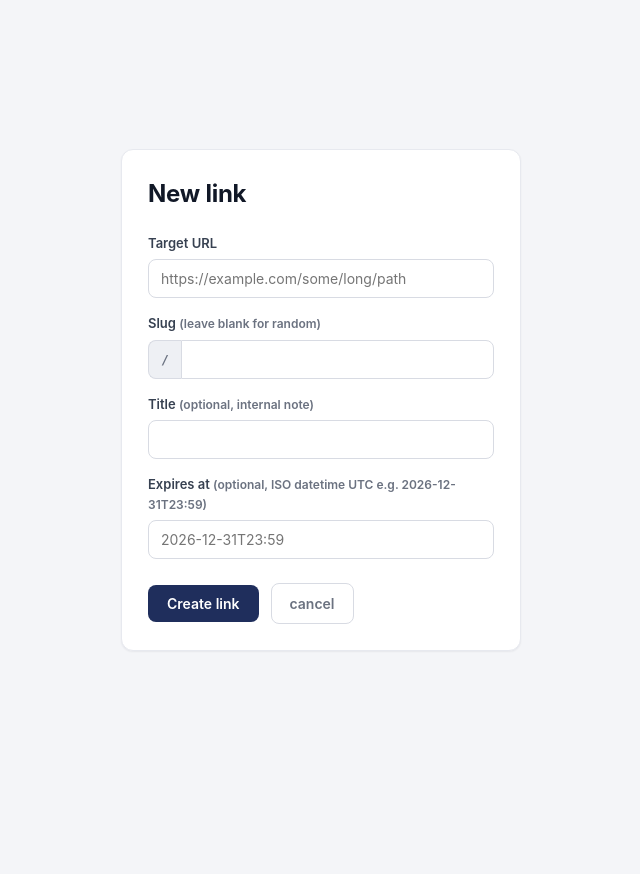
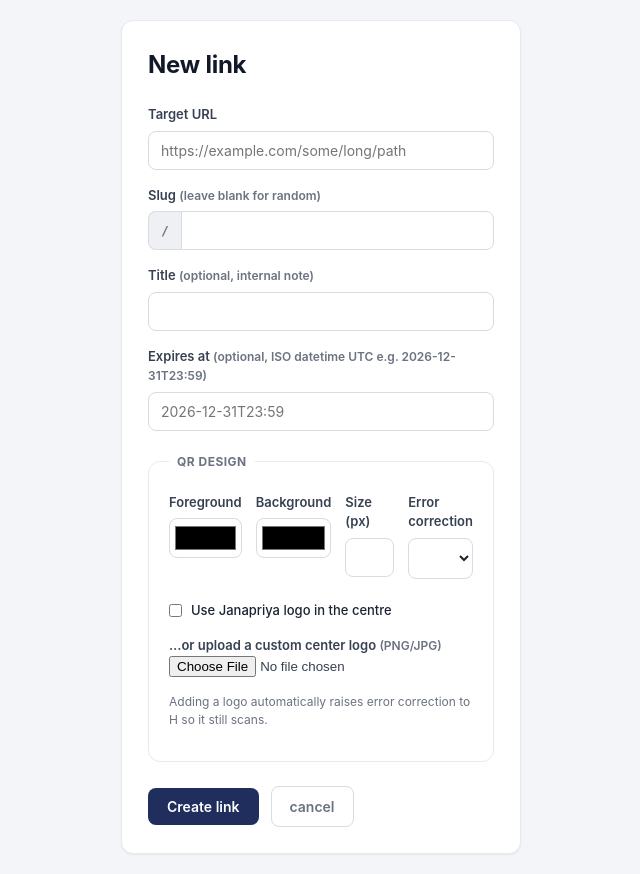
Before and after one commit to sdutechsolutions-arch/shorturl, a FastAPI app: template app/templates/link_form.html in a window 1280 px wide. Shown: the whole page, without its empty margins (319-959 px from the left). Before the commit the page ends 651 px from the top, so only its background shows below. Run offline with FastAPI, Linux system fonts and the light colour scheme; the template is opened without the code that fills it, so the values that code supplies are empty; parts of the project's set-up code (start-up, migrations or seed data) failed here and were passed over.

Commit message:
Add QR logo + design options to the create-link form
- New-link form now exposes the full QR design fieldset (fg/bg, size, error
  correction) plus a "Use Janapriya logo" one-click option and custom logo
  upload — previously logo/design were only settable when editing.
- Bundle the Janapriya diamond mark as app/static/brand-logo.png so the brand
  logo needs no re-upload; the same option is available on the edit form.
- Adding any logo auto-forces error-correction H so the centred mark still scans.
- Refactor shared helpers (_normalize_design, _read_logo_upload, _save_logo,
  _save_brand_logo) and pass a unified `design` dict to the form template.

Co-Authored-By: Claude Opus 4.8 (1M context) <noreply@anthropic.com>

```diff
--- a/app/main.py
+++ b/app/main.py
@@ -18,6 +18,7 @@ from .slug import is_valid_slug, random_slug
 
 BASE_DIR = Path(__file__).resolve().parent
 ROOT_DIR = BASE_DIR.parent
+BRAND_LOGO = BASE_DIR / "static" / "brand-logo.png"
 templates = Jinja2Templates(directory=str(BASE_DIR / "templates"))
 
 EC_LEVELS = ["L", "M", "Q", "H"]
@@ -109,6 +110,40 @@ def _clean_hex(value: str, default: str) -> str:
     return default
 
 
+def _normalize_design(qr_fg: str, qr_bg: str, qr_size: int, qr_ec: str, *, with_logo: bool) -> dict:
+    """Clean QR design fields. When a logo is present we force EC 'H' so the
+    centre image doesn't knock out enough modules to break scanning."""
+    fg = _clean_hex(qr_fg, "#000000")
+    bg = _clean_hex(qr_bg, "#FFFFFF")
+    size = min(2048, max(128, qr_size))
+    ec = qr_ec.upper() if qr_ec.upper() in EC_LEVELS else "M"
+    if with_logo:
+        ec = "H"
+    return {"fg": fg, "bg": bg, "size": size, "ec": ec}
+
+
+def _read_logo_upload(logo: UploadFile | None) -> tuple[bytes | None, str | None]:
+    """Return (raw_bytes, error). (None, None) when no file was uploaded."""
+    if logo is None or not logo.filename:
+        return None, None
+    raw = logo.file.read()
+    try:
+        Image.open(io.BytesIO(raw)).verify()
+        return raw, None
+    except Exception:  # noqa: BLE001
+        return None, "Logo must be a valid image file (PNG/JPG)."
+
+
+def _save_logo(link_id: int, raw: bytes) -> None:
+    _logo_dir().mkdir(parents=True, exist_ok=True)
+    Image.open(io.BytesIO(raw)).convert("RGBA").save(_logo_path(link_id), format="PNG")
+
+
+def _save_brand_logo(link_id: int) -> None:
+    _logo_dir().mkdir(parents=True, exist_ok=True)
+    Image.open(BRAND_LOGO).convert("RGBA").save(_logo_path(link_id), format="PNG")
+
+
 # ---------- public ----------
 
 @app.get("/healthz")
@@ -194,7 +229,9 @@ def new_get(request: Request, user: str = Depends(require_user)) -> Response:
     return templates.TemplateResponse(
         request,
         "link_form.html",
-        {"user": user, "link": None, "error": None, "base_url": settings.base_url, "ec_levels": EC_LEVELS},
+        {"user": user, "link": None, "error": None, "base_url": settings.base_url,
+         "ec_levels": EC_LEVELS, "design": {"fg": "#000000", "bg": "#FFFFFF", "size": 512, "ec": "M"},
+         "has_logo": False},
     )
 
 
@@ -206,6 +243,12 @@ def new_post(
     slug: str = Form(""),
     title: str = Form(""),
     expires_at: str = Form(""),
+    qr_fg: str = Form("#000000"),
+    qr_bg: str = Form("#FFFFFF"),
+    qr_size: int = Form(512),
+    qr_ec: str = Form("M"),
+    use_brand_logo: str = Form("off"),
+    logo: UploadFile | None = File(None),
 ) -> Response:
     err = None
     norm_url = _normalize_url(target_url)
@@ -225,37 +268,41 @@ def new_post(
         err = err or "Expires-at must be a valid ISO datetime."
         exp = None
 
-    if err:
+    new_logo_bytes, logo_err = _read_logo_upload(logo)
+    err = err or logo_err
+    want_logo = new_logo_bytes is not None or use_brand_logo == "on"
+    design = _normalize_design(qr_fg, qr_bg, qr_size, qr_ec, with_logo=want_logo)
+
+    def _rerender(msg: str, status: int) -> Response:
         return templates.TemplateResponse(
             request,
             "link_form.html",
-            {
-                "user": user, "link": None, "error": err,
-                "base_url": settings.base_url, "ec_levels": EC_LEVELS,
-                "form": {"target_url": target_url, "slug": slug, "title": title, "expires_at": expires_at},
-            },
-            status_code=400,
+            {"user": user, "link": None, "error": msg, "base_url": settings.base_url,
+             "ec_levels": EC_LEVELS, "design": design, "has_logo": False,
+             "form": {"target_url": target_url, "slug": slug, "title": title, "expires_at": expires_at,
+                      "use_brand_logo": use_brand_logo == "on"}},
+            status_code=status,
         )
+
+    if err:
+        return _rerender(err, 400)
 
     with db.conn() as c, c.cursor() as cur:
         cur.execute("SELECT 1 FROM links WHERE slug = %s", (slug,))
         if cur.fetchone() is not None:
-            return templates.TemplateResponse(
-                request,
-                "link_form.html",
-                {
-                    "user": user, "link": None,
-                    "error": f"Slug '{slug}' is already taken.",
-                    "base_url": settings.base_url, "ec_levels": EC_LEVELS,
-                    "form": {"target_url": target_url, "slug": slug, "title": title, "expires_at": expires_at},
-                },
-                status_code=409,
-            )
+            return _rerender(f"Slug '{slug}' is already taken.", 409)
         cur.execute(
-            """INSERT INTO links (slug, target_url, title, expires_at)
-               VALUES (%s, %s, %s, %s) RETURNING id""",
-            (slug, norm_url, (title or None), exp),
+            """INSERT INTO links (slug, target_url, title, expires_at, qr_fg, qr_bg, qr_size, qr_ec)
+               VALUES (%s, %s, %s, %s, %s, %s, %s, %s) RETURNING id""",
+            (slug, norm_url, (title or None), exp, design["fg"], design["bg"], design["size"], design["ec"]),
         )
+        new_id = cur.fetchone()["id"]
+        if want_logo:
+            if new_logo_bytes is not None:
+                _save_logo(new_id, new_logo_bytes)
+            else:
+                _save_brand_logo(new_id)
+            cur.execute("UPDATE links SET qr_logo = TRUE WHERE id = %s", (new_id,))
         c.commit()
 
     return RedirectResponse("/admin/", status_code=303)
@@ -272,7 +319,8 @@ def edit_get(link_id: int, request: Request, user: str = Depends(require_user))
         request,
         "link_form.html",
         {"user": user, "link": link, "error": None, "base_url": settings.base_url,
-         "ec_levels": EC_LEVELS, "has_logo": _logo_path(link_id).exists()},
+         "ec_levels": EC_LEVELS, "has_logo": _logo_path(link_id).exists(),
+         "design": {"fg": link["qr_fg"], "bg": link["qr_bg"], "size": link["qr_size"], "ec": link["qr_ec"]}},
     )
 
 
@@ -290,6 +338,7 @@ def edit_post(
     qr_bg: str = Form("#FFFFFF"),
     qr_size: int = Form(512),
     qr_ec: str = Form("M"),
+    use_brand_logo: str = Form("off"),
     remove_logo: str = Form("off"),
     logo: UploadFile | None = File(None),
 ) -> Response:
@@ -312,39 +361,39 @@ def edit_post(
         err = err or "Expires-at must be a valid ISO datetime."
         exp = None
 
-    # QR design normalisation
-    fg = _clean_hex(qr_fg, "#000000")
-    bg = _clean_hex(qr_bg, "#FFFFFF")
-    size = min(2048, max(128, qr_size))
-    ec = qr_ec.upper() if qr_ec.upper() in EC_LEVELS else "M"
+    new_logo_bytes, logo_err = _read_logo_upload(logo)
+    err = err or logo_err
 
-    # Logo validation
-    logo_err = None
     have_logo = _logo_path(link_id).exists()
-    new_logo_bytes = None
-    if logo is not None and logo.filename:
-        raw = logo.file.read()
-        try:
-            Image.open(io.BytesIO(raw)).verify()
-            new_logo_bytes = raw
-        except Exception:  # noqa: BLE001
-            logo_err = "Logo must be a valid image file (PNG/JPG)."
+    # decide the resulting logo state
+    if new_logo_bytes is not None or use_brand_logo == "on":
+        want_logo = True
+    elif remove_logo == "on":
+        want_logo = False
+    else:
+        want_logo = have_logo
+    design = _normalize_design(qr_fg, qr_bg, qr_size, qr_ec, with_logo=want_logo)
 
-    if err or logo_err:
+    def _rerender(msg: str, status: int) -> Response:
         return templates.TemplateResponse(
             request,
             "link_form.html",
-            {"user": user, "link": existing, "error": err or logo_err,
-             "base_url": settings.base_url, "ec_levels": EC_LEVELS, "has_logo": have_logo},
-            status_code=400,
+            {"user": user, "link": existing, "error": msg, "base_url": settings.base_url,
+             "ec_levels": EC_LEVELS, "has_logo": have_logo, "design": design},
+            status_code=status,
         )
+
+    if err:
+        return _rerender(err, 400)
 
     active = is_active == "on"
 
     # Apply logo file changes
     if new_logo_bytes is not None:
-        _logo_dir().mkdir(parents=True, exist_ok=True)
-        Image.open(io.BytesIO(new_logo_bytes)).convert("RGBA").save(_logo_path(link_id), format="PNG")
+        _save_logo(link_id, new_logo_bytes)
+        have_logo = True
+    elif use_brand_logo == "on":
+        _save_brand_logo(link_id)
         have_logo = True
     elif remove_logo == "on" and have_logo:
         _logo_path(link_id).unlink(missing_ok=True)
@@ -354,19 +403,13 @@ def edit_post(
         if slug != existing["slug"]:
             cur.execute("SELECT 1 FROM links WHERE slug = %s AND id <> %s", (slug, link_id))
             if cur.fetchone() is not None:
-                return templates.TemplateResponse(
-                    request,
-                    "link_form.html",
-                    {"user": user, "link": existing,
-                     "error": f"Slug '{slug}' is already taken.", "base_url": settings.base_url,
-                     "ec_levels": EC_LEVELS, "has_logo": have_logo},
-                    status_code=409,
-                )
+                return _rerender(f"Slug '{slug}' is already taken.", 409)
         cur.execute(
             """UPDATE links SET slug=%s, target_url=%s, title=%s, expires_at=%s, is_active=%s,
                    qr_fg=%s, qr_bg=%s, qr_size=%s, qr_ec=%s, qr_logo=%s
                WHERE id=%s""",
-            (slug, norm_url, (title or None), exp, active, fg, bg, size, ec, have_logo, link_id),
+            (slug, norm_url, (title or None), exp, active,
+             design["fg"], design["bg"], design["size"], design["ec"], have_logo, link_id),
         )
         c.commit()
     return RedirectResponse("/admin/", status_code=303)
--- a/app/templates/link_form.html
+++ b/app/templates/link_form.html
@@ -31,28 +31,33 @@
       <input type="checkbox" name="is_active" {% if link.is_active %}checked{% endif %}>
       Active (uncheck to disable redirect)
     </label>
+    {% endif %}
 
     <fieldset class="qr-design">
       <legend>QR design</legend>
       <div class="qr-grid">
         <label>Foreground
-          <input type="color" name="qr_fg" value="{{ link.qr_fg or '#000000' }}">
+          <input type="color" name="qr_fg" value="{{ design.fg }}">
         </label>
         <label>Background
-          <input type="color" name="qr_bg" value="{{ link.qr_bg or '#FFFFFF' }}">
+          <input type="color" name="qr_bg" value="{{ design.bg }}">
         </label>
         <label>Size (px)
-          <input type="number" name="qr_size" min="128" max="2048" step="32" value="{{ link.qr_size or 512 }}">
+          <input type="number" name="qr_size" min="128" max="2048" step="32" value="{{ design.size }}">
         </label>
         <label>Error correction
           <select name="qr_ec">
             {% for lvl in ec_levels %}
-              <option value="{{ lvl }}" {% if (link.qr_ec or 'M') == lvl %}selected{% endif %}>{{ lvl }}</option>
+              <option value="{{ lvl }}" {% if design.ec == lvl %}selected{% endif %}>{{ lvl }}</option>
             {% endfor %}
           </select>
         </label>
       </div>
-      <label>Center logo <span class="muted small">(PNG/JPG; higher error correction recommended)</span>
+      <label class="checkbox">
+        <input type="checkbox" name="use_brand_logo" {% if f.use_brand_logo %}checked{% endif %}>
+        Use Janapriya logo in the centre
+      </label>
+      <label>…or upload a custom center logo <span class="muted small">(PNG/JPG)</span>
         <input type="file" name="logo" accept="image/png,image/jpeg">
       </label>
       {% if has_logo %}
@@ -60,9 +65,9 @@
           <input type="checkbox" name="remove_logo"> Remove current logo
         </label>
       {% endif %}
-      <p class="muted small">Save changes to apply the design, then re-download the QR below.</p>
+      <p class="muted small">Adding a logo automatically raises error correction to H so it still scans.{% if link %} Save, then re-download the QR below.{% endif %}</p>
     </fieldset>
-    {% endif %}
+
     <div class="row">
       <button type="submit">{% if link %}Save changes{% else %}Create link{% endif %}</button>
       <a class="cancel" href="/admin/">cancel</a>
```
Also changed, not shown: app/static/brand-logo.png (added).
